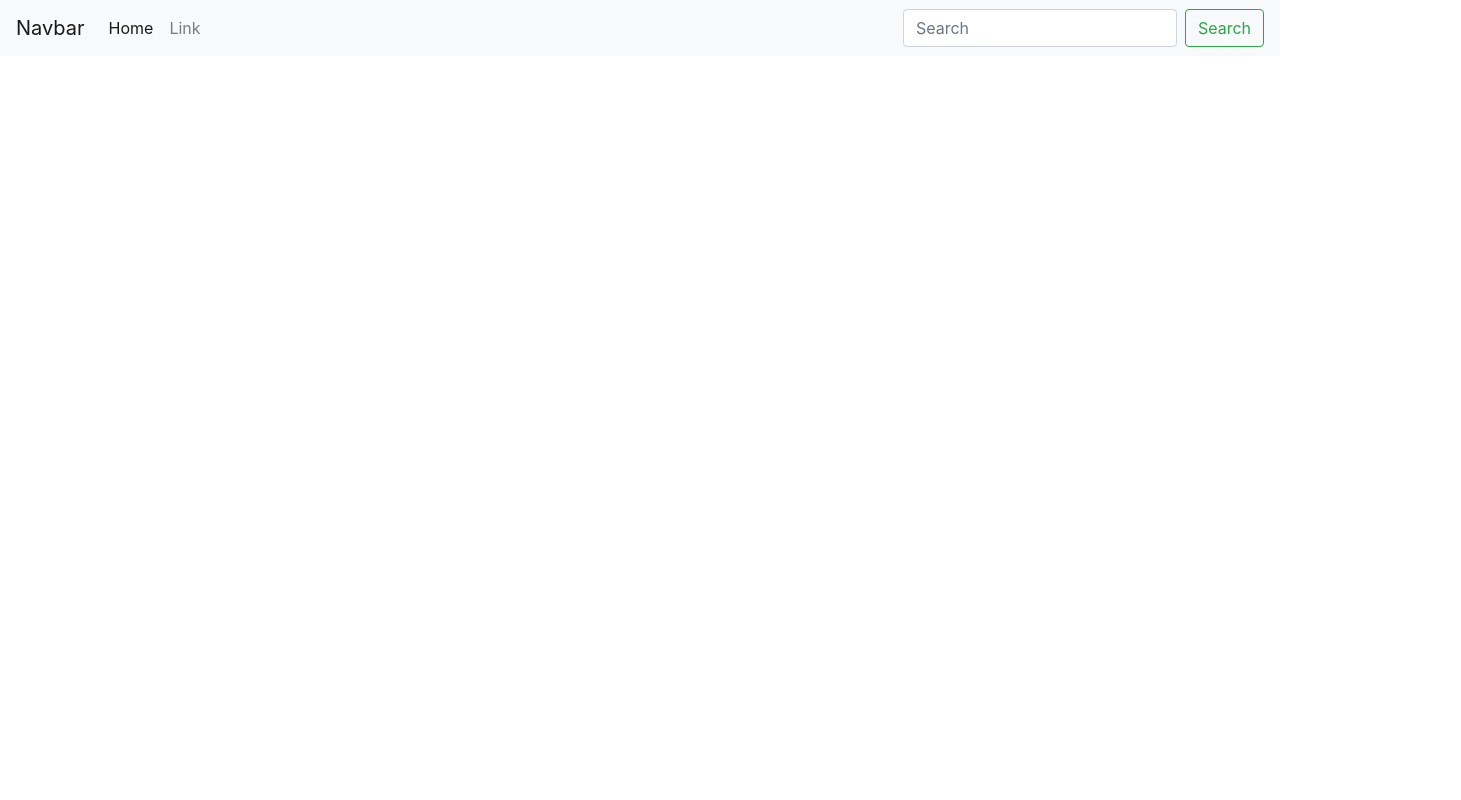
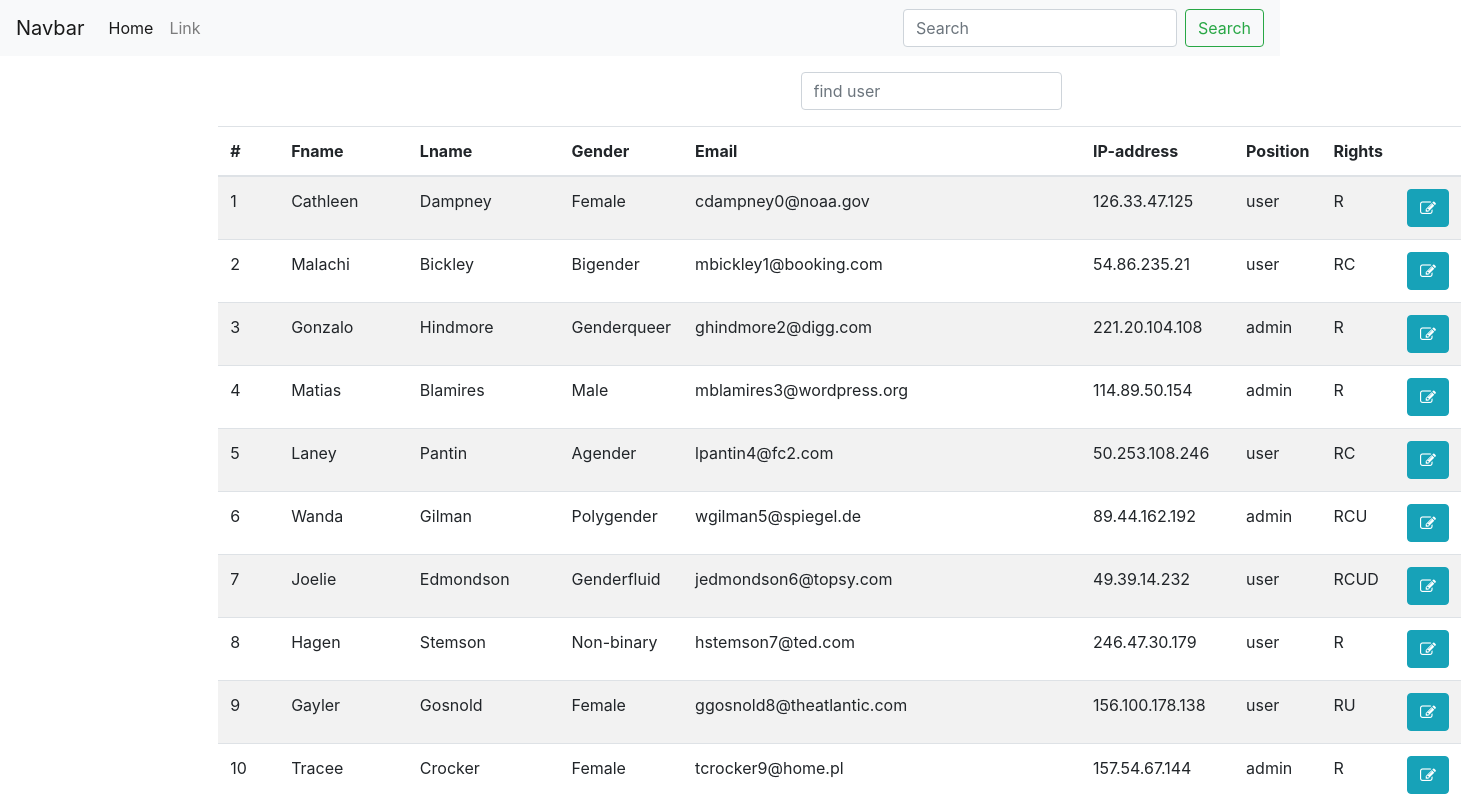
Before and after one commit to petern1953/gyak0312de, an Angular app: page / in a window 1280 px wide. Shown: the top 800 px of the page, 1461 px wide, since content can reach past the window. Built offline with nearby package versions, Linux system fonts and the light colour scheme; data requests are answered from the project's data file.

Commit message:
app routing, app component, userlist

```diff
--- a/src/app/app-routing.module.ts
+++ b/src/app/app-routing.module.ts
@@ -1,7 +1,19 @@
 import { NgModule } from '@angular/core';
 import { Routes, RouterModule } from '@angular/router';
+import { UserlistComponent } from './page/userlist/userlist.component';
+import { AdminComponent } from './page/admin/admin.component';
 
-const routes: Routes = [];
+
+const routes: Routes = [
+    {
+    path: '',
+    component: UserlistComponent
+  },
+  {
+    path: 'user/:id',
+    component: AdminComponent,
+  },
+];
 
 @NgModule({
   imports: [RouterModule.forRoot(routes)],
--- a/src/app/app.component.html
+++ b/src/app/app.component.html
@@ -1,8 +1,8 @@
 <app-navigation></app-navigation>
-<div class="container">
+<!-- <div class="container"> -->
   <div class="row">
-    <div class="col-12">
+    <div class="col-8 offset-2">
       <router-outlet></router-outlet>
     </div>
   </div>
-</div>
+<!-- </div> -->
--- a/src/app/page/userlist/userlist.component.html
+++ b/src/app/page/userlist/userlist.component.html
@@ -6,7 +6,7 @@
 </div>
 
 <div class="row">
-  <div class="col-8 offset-2">
+  <div class="col-12">
     <table class="table table-striped">
       <thead>
         <tr>
```
